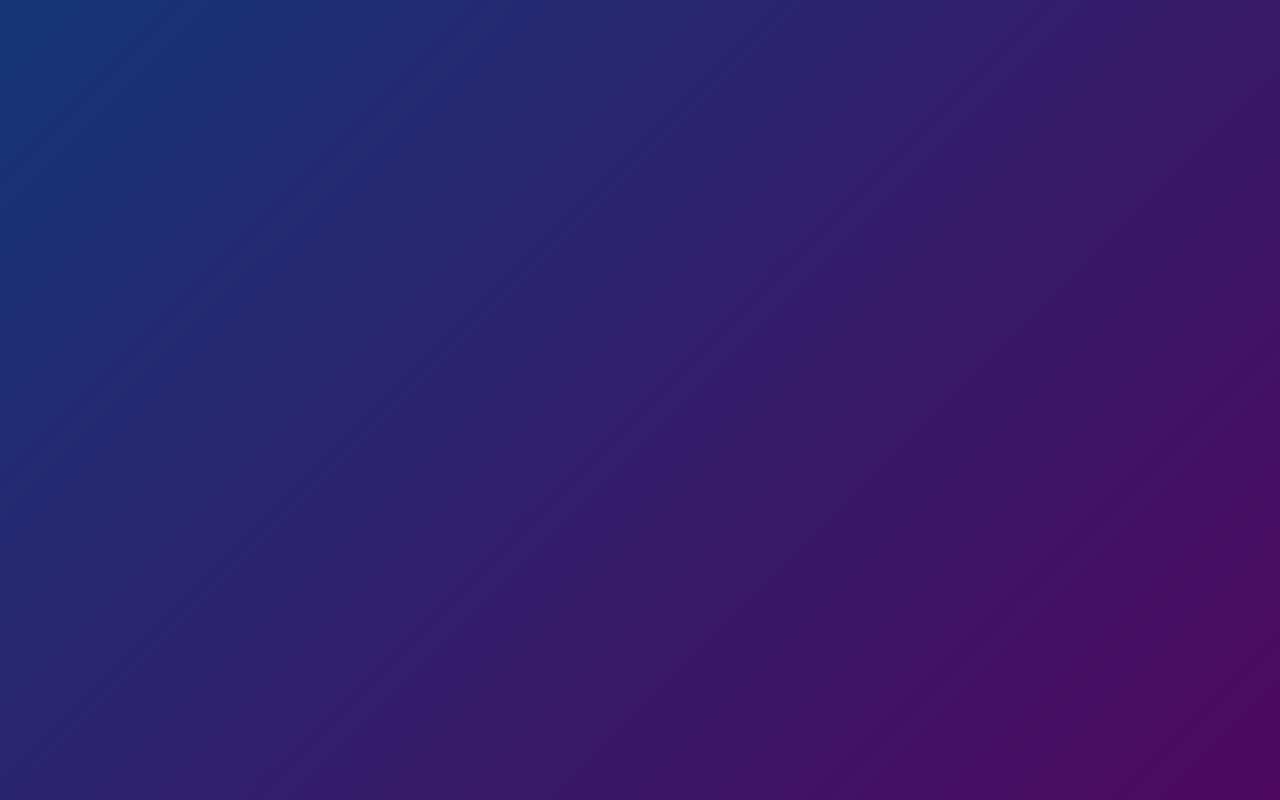
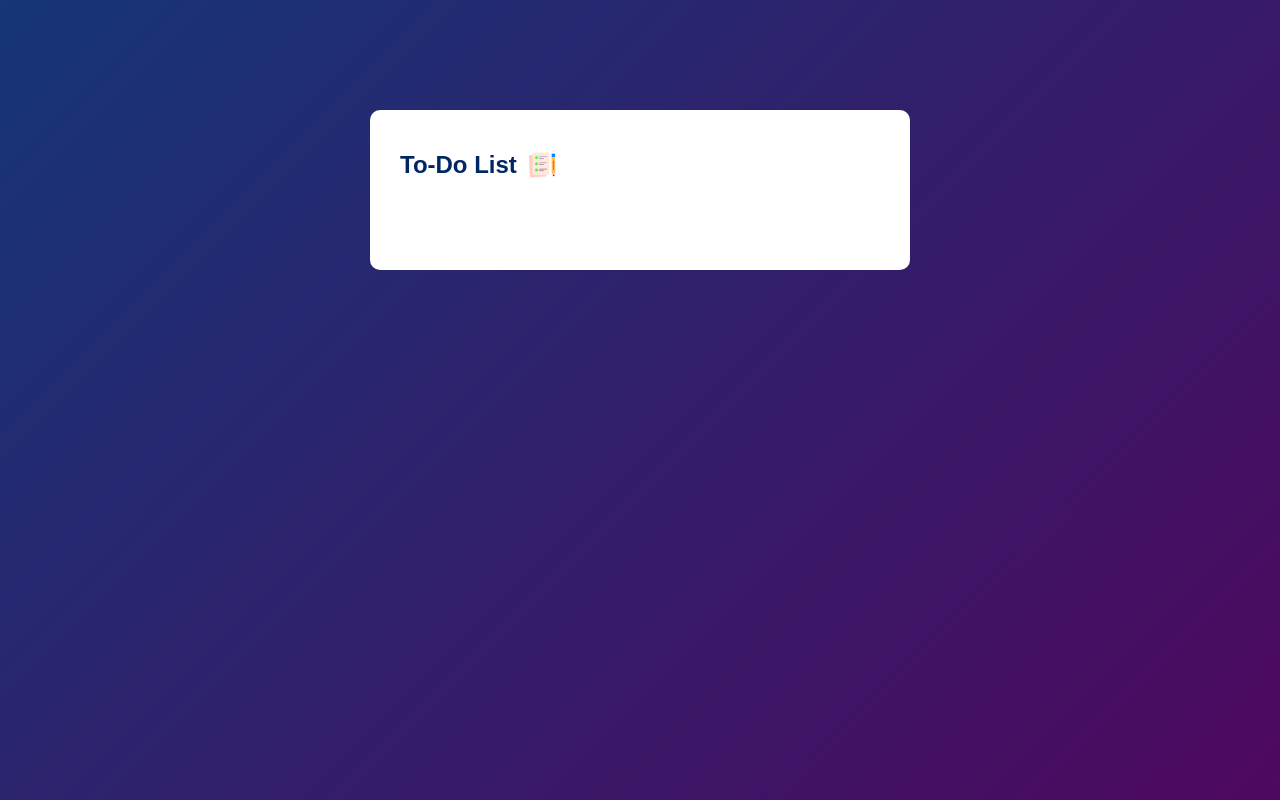
Before and after one commit to AmirTaki/to-do-list, a plain HTML site: page index.html in a window 1280 px wide. Drawn offline with Linux system fonts and the light colour scheme.

Commit message:
index, styles todoapp

```diff
--- a/index.html
+++ b/index.html
@@ -8,7 +8,9 @@
 </head>
 <body>
     <div class="container">
-
+        <div class="todo-app">
+            <h2>To-Do List <img src="./src/images/icon.png" alt=""></h2>
+        </div>
     </div>
     <script src = './src/main.js'></script>
 </body>
--- a/src/styles.css
+++ b/src/styles.css
@@ -10,3 +10,24 @@
     background:  linear-gradient(135deg, #153677, #4e085f);
     padding: 10px;
 }
+
+.todo-app {
+    width: 100%;
+    max-width: 540px;
+    background: #fff;
+    margin: 100px auto 20px;
+    padding: 40px 30px 70px;
+    border-radius: 10px;
+}
+
+.todo-app h2 {
+    color : #002765;
+    display: flex;
+    align-items: center;
+    margin-bottom: 20px;
+}
+
+.todo-app img {
+    width: 30px;
+    margin-left: 10px;
+}
```
